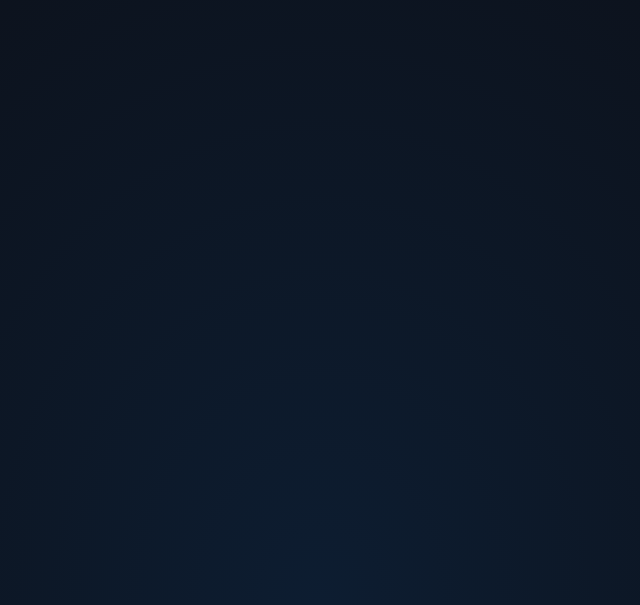
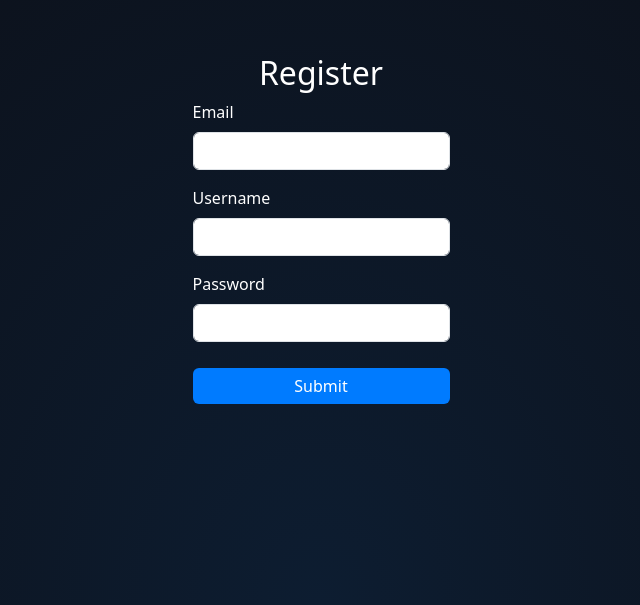
Before and after one commit to Shahbaaz017/Password_Strength_Analyzer_and_Manager, a React (Create React App) app in the folder client/: page /Register in a window 1280 px wide. Before the commit this address had no page. Shown: the part 195-800 px from the top of the page, without its empty margins (319-959 px from the left). Built offline with nearby package versions, Linux system fonts and the light colour scheme.

Commit message:
login and register

```diff
--- a/client/src/App.jsx
+++ b/client/src/App.jsx
@@ -2,6 +2,8 @@ import React from "react";
 import { BrowserRouter as Router, Routes, Route } from "react-router-dom";
 import Homepage from "./pages/Homepage";
 import PasswordStrengthChecker from "./pages/PasswordStrengthChecker";
+import Register from "./pages/Register";
+import Login from "./pages/Login";
 
 const App = () => {
   return (
@@ -12,6 +14,10 @@ const App = () => {
 
         {/* Define the route for Password Strength Checker */}
         <Route path="/password-checker" element={<PasswordStrengthChecker />} />
+
+        <Route path="/Register" element={<Register />} />
+
+        <Route path="/Login" element={<Login />} />
       </Routes>
     </Router>
   );
--- a/client/src/pages/Homepage.jsx
+++ b/client/src/pages/Homepage.jsx
@@ -22,13 +22,13 @@ const Homepage = () => {
         <div className="collapse navbar-collapse" id="navbarNav">
           <ul className="navbar-nav ms-auto">
             <li className="nav-item">
-              <a className="nav-link" href="#">Login</a>
+              <a className="nav-link" href="/Login">Login</a>
             </li>
             <li className="nav-item">
-              <a className="nav-link" href="#">Register</a>
+              <a className="nav-link" href="/Register">Register</a>
             </li>
             <li className="nav-item">
-              <a className="nav-link" href="#">Why Use Us</a>
+              <a className="nav-link" href="#">Why Us</a>
             </li>
           </ul>
         </div>
--- /dev/null
+++ b/client/src/pages/Login.jsx
@@ -0,0 +1,50 @@
+import React, { useState } from "react";
+import 'bootstrap/dist/css/bootstrap.min.css';
+
+const Login = () => {
+  const [username, setUsername] = useState("");
+  const [password, setPassword] = useState("");
+
+  const handleSubmit = (e) => {
+    e.preventDefault();
+    // Handle login submission (you can add your login logic here)
+    console.log("Logging in with:", { username, password });
+  };
+
+  return (
+    <div className="container mt-5 text-white">
+      <h2 className="text-center">Login</h2>
+
+      {/* Login Form */}
+      <form onSubmit={handleSubmit}>
+        <div className="mb-3">
+          <label htmlFor="username" className="form-label">Username</label>
+          <input
+            type="text"
+            className="form-control"
+            id="username"
+            value={username}
+            onChange={(e) => setUsername(e.target.value)}
+            required
+          />
+        </div>
+
+        <div className="mb-3">
+          <label htmlFor="password" className="form-label">Password</label>
+          <input
+            type="password"
+            className="form-control"
+            id="password"
+            value={password}
+            onChange={(e) => setPassword(e.target.value)}
+            required
+          />
+        </div>
+
+        <button type="submit" className="btn btn-primary">Login</button>
+      </form>
+    </div>
+  );
+};
+
+export default Login;
--- /dev/null
+++ b/client/src/pages/Register.jsx
@@ -0,0 +1,83 @@
+import React, { useState } from "react";
+import 'bootstrap/dist/css/bootstrap.min.css';
+
+const Register = () => {
+  const [email, setEmail] = useState("");
+  const [username, setUsername] = useState("");
+  const [password, setPassword] = useState("");
+  const [showRecoveryPhrase, setShowRecoveryPhrase] = useState(false);
+
+  const handleSubmit = (e) => {
+    e.preventDefault();
+
+    // Show the recovery phrase boxes on submit
+    setShowRecoveryPhrase(true);
+  };
+
+  return (
+    <div className="container mt-5 text-white">
+      <h2 className="text-center">Register</h2>
+
+      {/* Registration Form */}
+      <form onSubmit={handleSubmit}>
+        <div className="mb-3">
+          <label htmlFor="email" className="form-label">Email</label>
+          <input
+            type="email"
+            className="form-control"
+            id="email"
+            value={email}
+            onChange={(e) => setEmail(e.target.value)}
+            required
+          />
+        </div>
+
+        <div className="mb-3">
+          <label htmlFor="username" className="form-label">Username</label>
+          <input
+            type="text"
+            className="form-control"
+            id="username"
+            value={username}
+            onChange={(e) => setUsername(e.target.value)}
+            required
+          />
+        </div>
+
+        <div className="mb-3">
+          <label htmlFor="password" className="form-label">Password</label>
+          <input
+            type="password"
+            className="form-control"
+            id="password"
+            value={password}
+            onChange={(e) => setPassword(e.target.value)}
+            required
+          />
+        </div>
+
+        <button type="submit" className="btn btn-primary">Submit</button>
+      </form>
+
+      {/* Display Recovery Phrase Boxes after form submit */}
+      {showRecoveryPhrase && (
+        <div className="mt-4 text-center">
+          <h4>Your Recovery Phrase</h4>
+          <div className="d-flex flex-wrap justify-content-center">
+            {Array.from({ length: 12 }, (_, index) => (
+              <div
+                key={index}
+                className="m-2 p-3 border bg-white text-center"
+                style={{ width: '120px', height: '60px', lineHeight: '60px' }} // Styling the box
+              >
+                Placeholder {index + 1}
+              </div>
+            ))}
+          </div>
+        </div>
+      )}
+    </div>
+  );
+};
+
+export default Register;
--- /dev/null
+++ b/package.json
@@ -0,0 +1,5 @@
+{
+  "dependencies": {
+    "random-words": "^2.0.1"
+  }
+}
```
Also changed, not shown: 1 other file (tests, documents, lock files or other folders).
